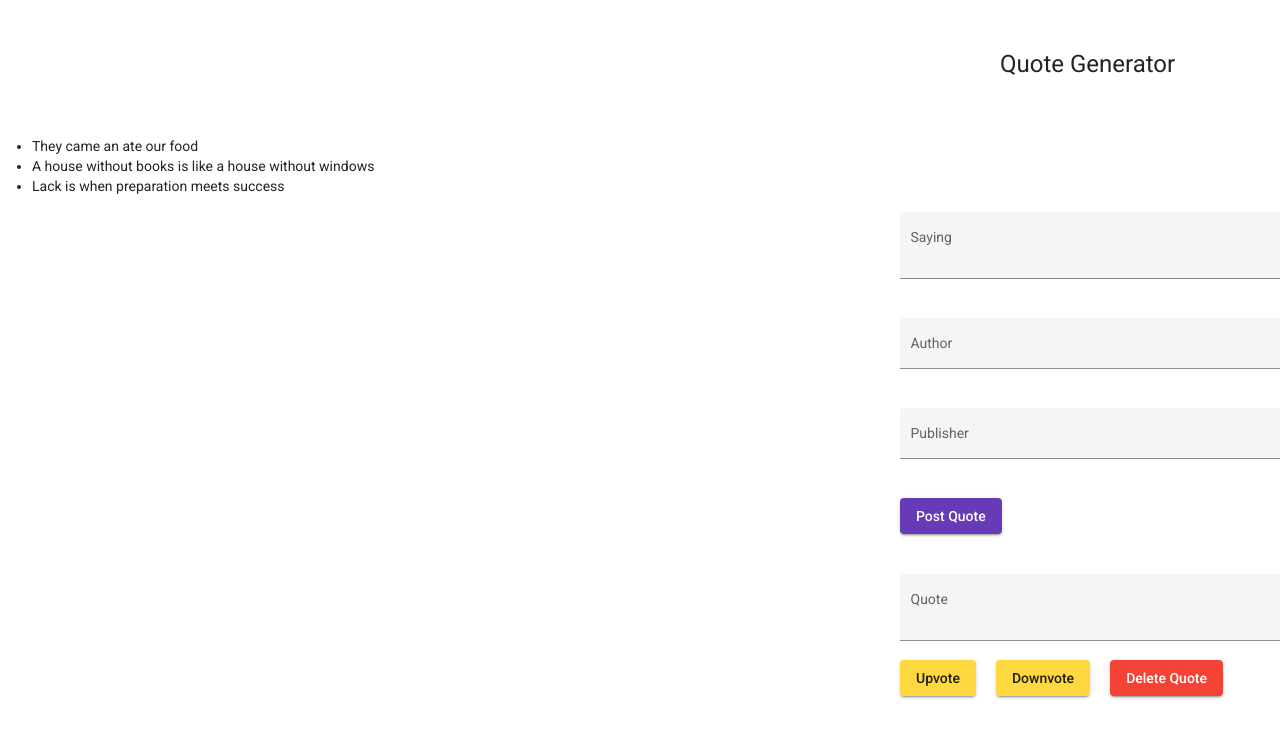
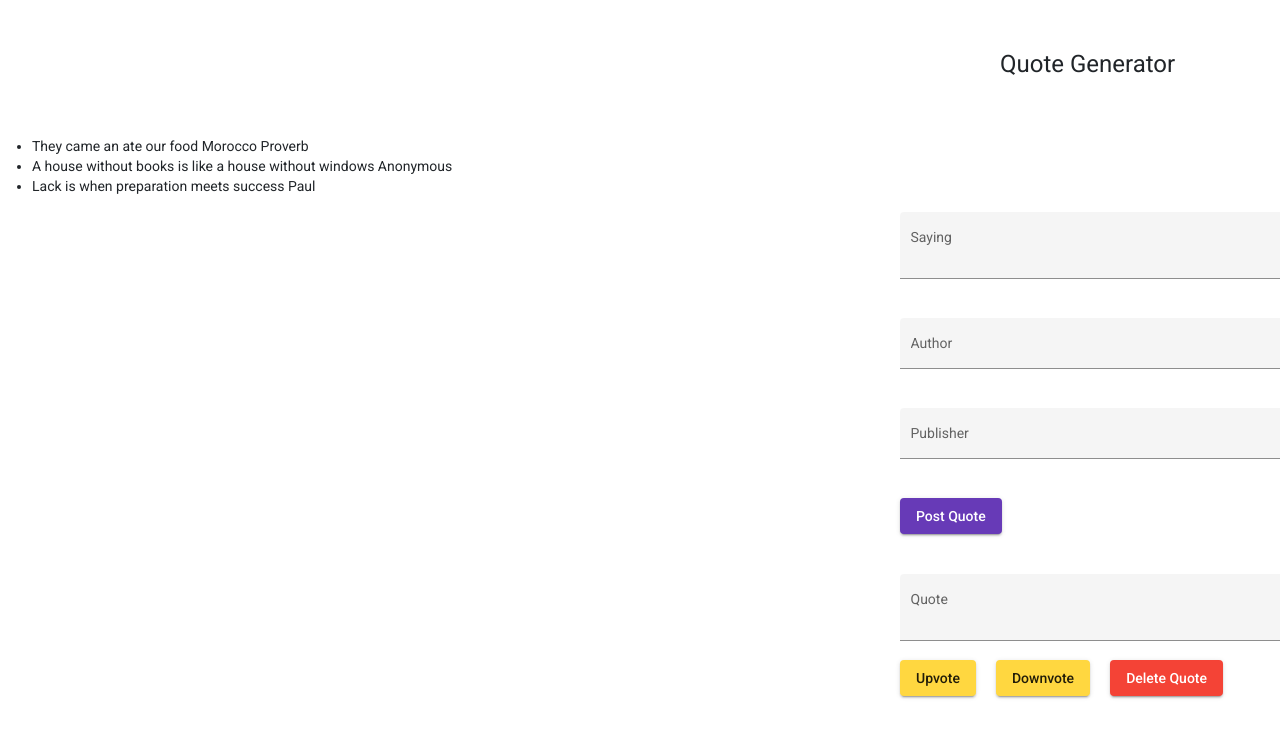
Before and after one commit to paulmunyao/Quote-Generator, an Angular app: page / in a window 1280 px wide. Shown: the top 738 px of the page. Built offline with nearby package versions, Linux system fonts and the light colour scheme.

Commit message:
Add author to be displayed in HTML page

```diff
--- a/src/app/app.component.html
+++ b/src/app/app.component.html
@@ -5,6 +5,7 @@
 <ul>
     <li *ngFor="let quote of quotes">
         {{quote.quote}}
+        {{quote.author}}
     </li>
 </ul>
 
```
